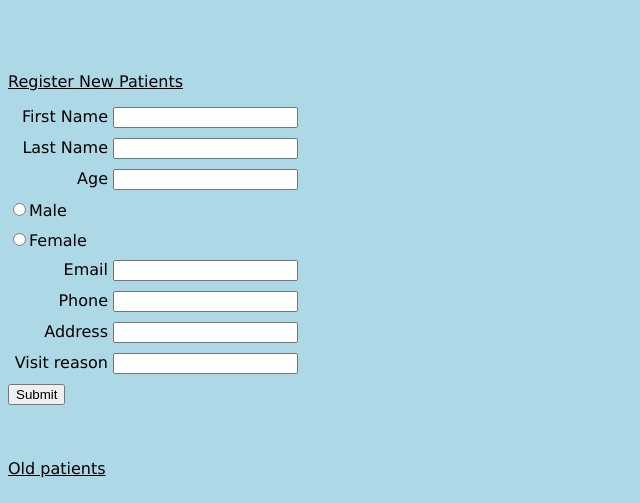
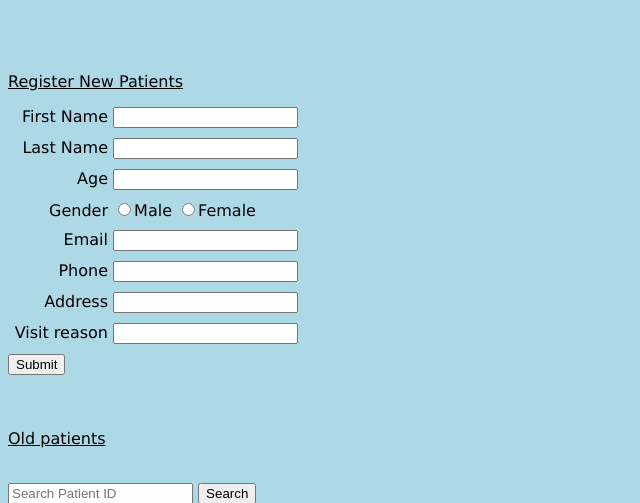
Before and after one commit to mahesivaya/proton, a Django app: template proton/templates/reception/reception_dashboard.html in a window 1280 px wide. Shown: the part 67-570 px from the top of the page, without its empty margins (0-640 px from the left). Run offline with Django 3.2, Linux system fonts and the light colour scheme; the template is opened without the code that fills it, so the values that code supplies are empty.

Commit message:
costume change

```diff
--- a/proton/templates/reception/reception_dashboard.html
+++ b/proton/templates/reception/reception_dashboard.html
@@ -33,9 +33,8 @@
                 <input type="text" required name="age">
             </label>
              <label>
+              <span>Gender</span>
                 <input type="radio"  required name="gender" value="male">Male
-            </label>
-	    <label>
                 <input type="radio" required name="gender" value="female">Female
             </label>
             <label>
```
